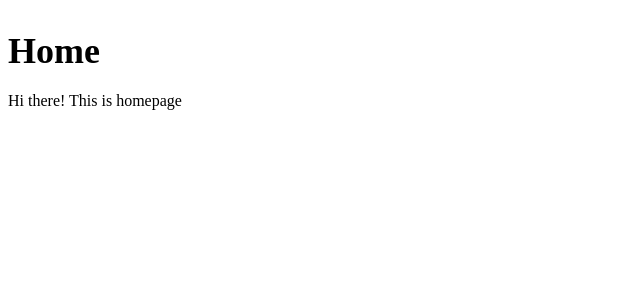
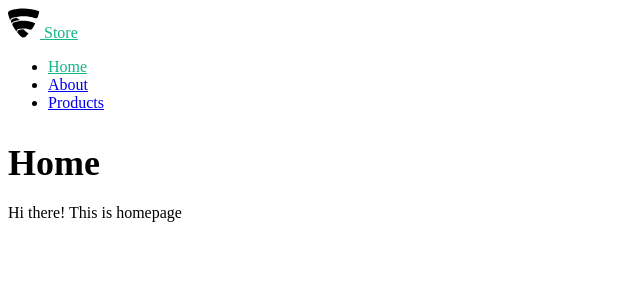
Before and after one commit to DayensCode/store, a Nuxt app: page / in a window 1280 px wide. Shown: the top 300 px of the page, without its empty margins (0-640 px from the left). Built offline with nearby package versions, Linux system fonts and the light colour scheme.

Commit message:
feat: add navigation dashboard, using nuxt-link, create header default layout

```diff
--- /dev/null
+++ b/layouts/default.vue
@@ -0,0 +1,33 @@
+<template>
+	<div>
+		<header>
+			<nav>
+				<NuxtLink to="/">
+					<img src="@/logo.svg" alt="Logo">
+					Store
+				</NuxtLink>
+				<ul>
+					<li>
+						<NuxtLink to="/">Home</NuxtLink>
+					</li>
+					<li>
+						<NuxtLink to="/about">About</NuxtLink>
+					</li>
+					<li>
+						<NuxtLink to="/products">Products</NuxtLink>
+					</li>
+				</ul>
+			</nav>
+		</header>
+
+		<div>
+			<slot />
+		</div>
+	</div>
+</template>
+
+<style scoped>
+.router-link-exact-active {
+	color: #12b488;
+}
+</style>
```
Also changed, not shown: logo.svg (added).
